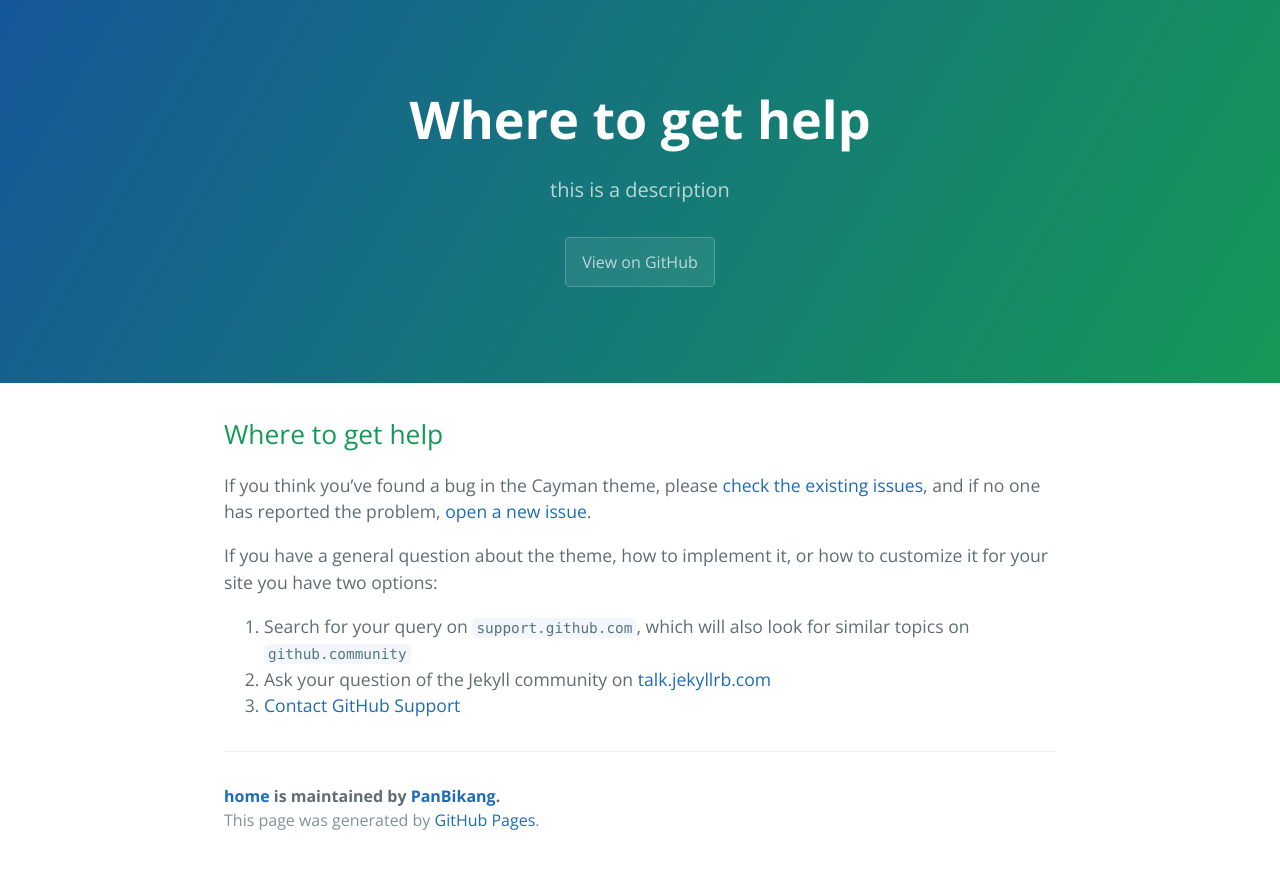
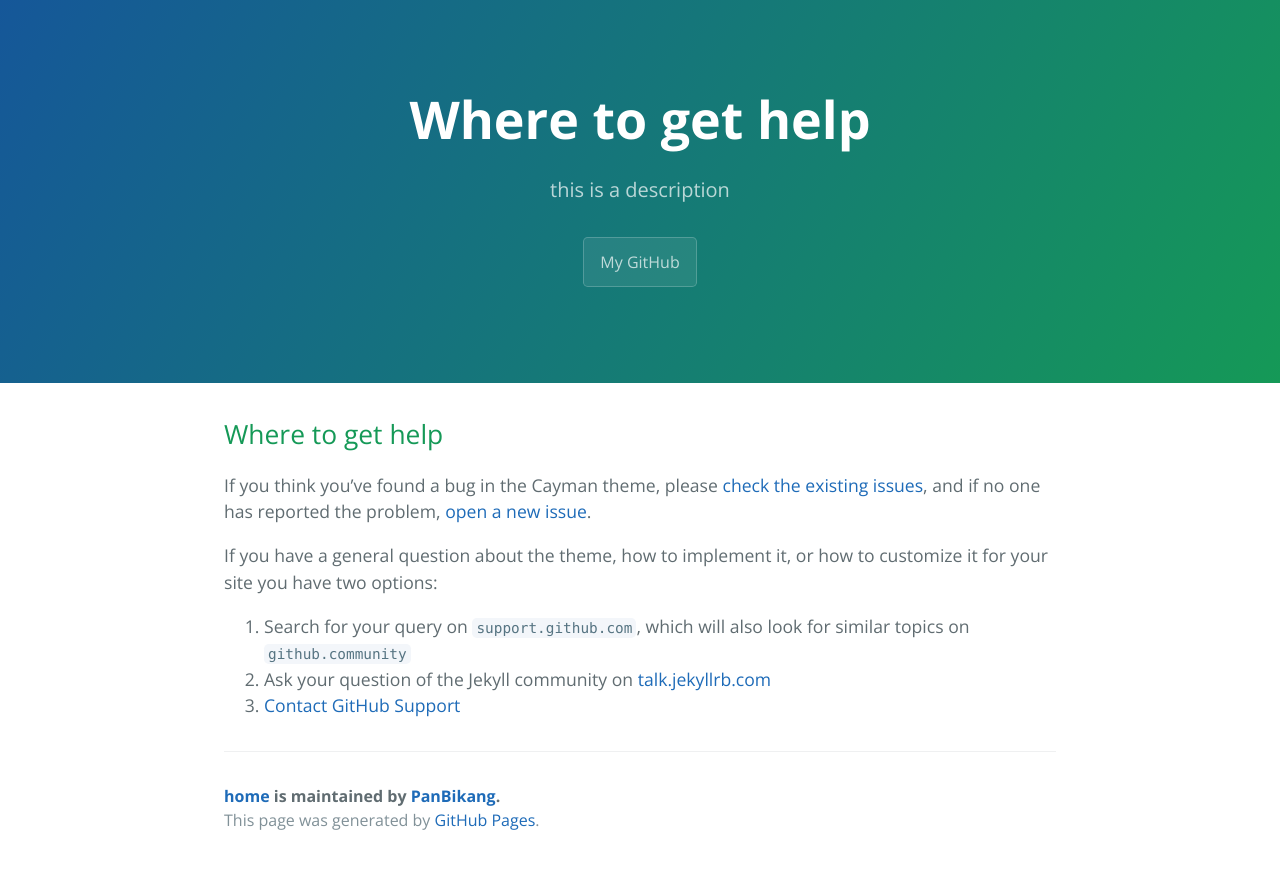
Before and after one commit to PanBikang/home, a Jekyll site: the page built from docs/SUPPORT.md, in a window 1280 px wide. Shown: the top 869 px of the page. Built offline with Jekyll 4.4.1, drawn with Linux system fonts in a browser that asks for light colours; our own code applies the rules of GitHub Pages for plain Markdown files.

Commit message:
Update default.html

```diff
--- a/_layouts/default.html
+++ b/_layouts/default.html
@@ -18,8 +18,9 @@
     <header class="page-header" role="banner">
       <h1 class="project-name">{{ page.title | default: site.title | default: site.github.repository_name }}</h1>
       <h2 class="project-tagline">{{ page.description | default: site.description | default: site.github.project_tagline }}</h2>
+      <h3 class="project-tagline">{{ page.email | default: site.email | default: panbk@shanghaitech.edu.cn }}</h3>
       {% if site.github.is_project_page %}
-        <a href="{{ site.github.repository_url }}" class="btn">View on GitHub</a>
+        <a href="{{ https://github.com/pbkkkkk }}" class="btn">My GitHub</a>
       {% endif %}
       {% if site.show_downloads %}
         <a href="{{ site.github.zip_url }}" class="btn">Download .zip</a>
```
